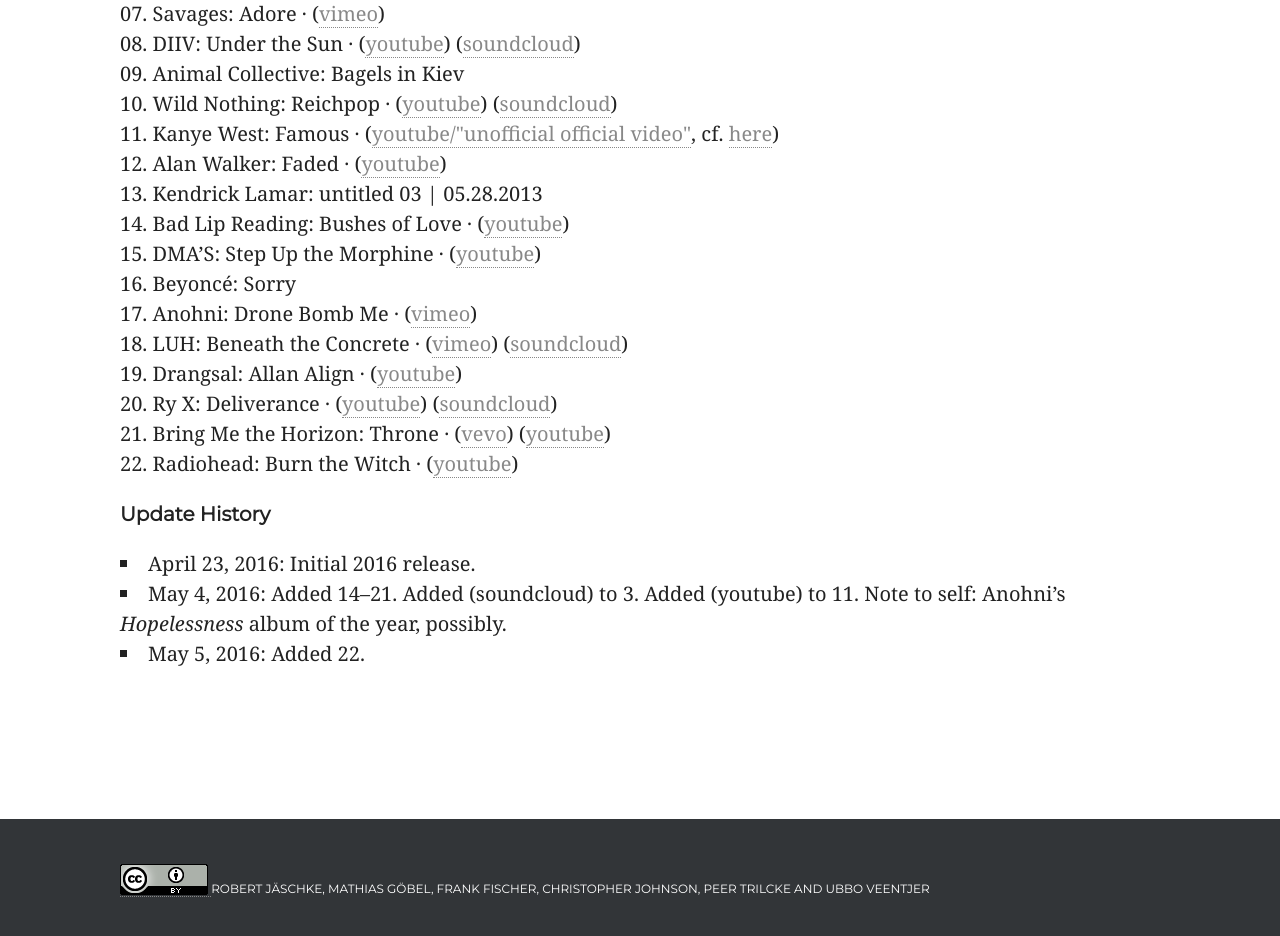
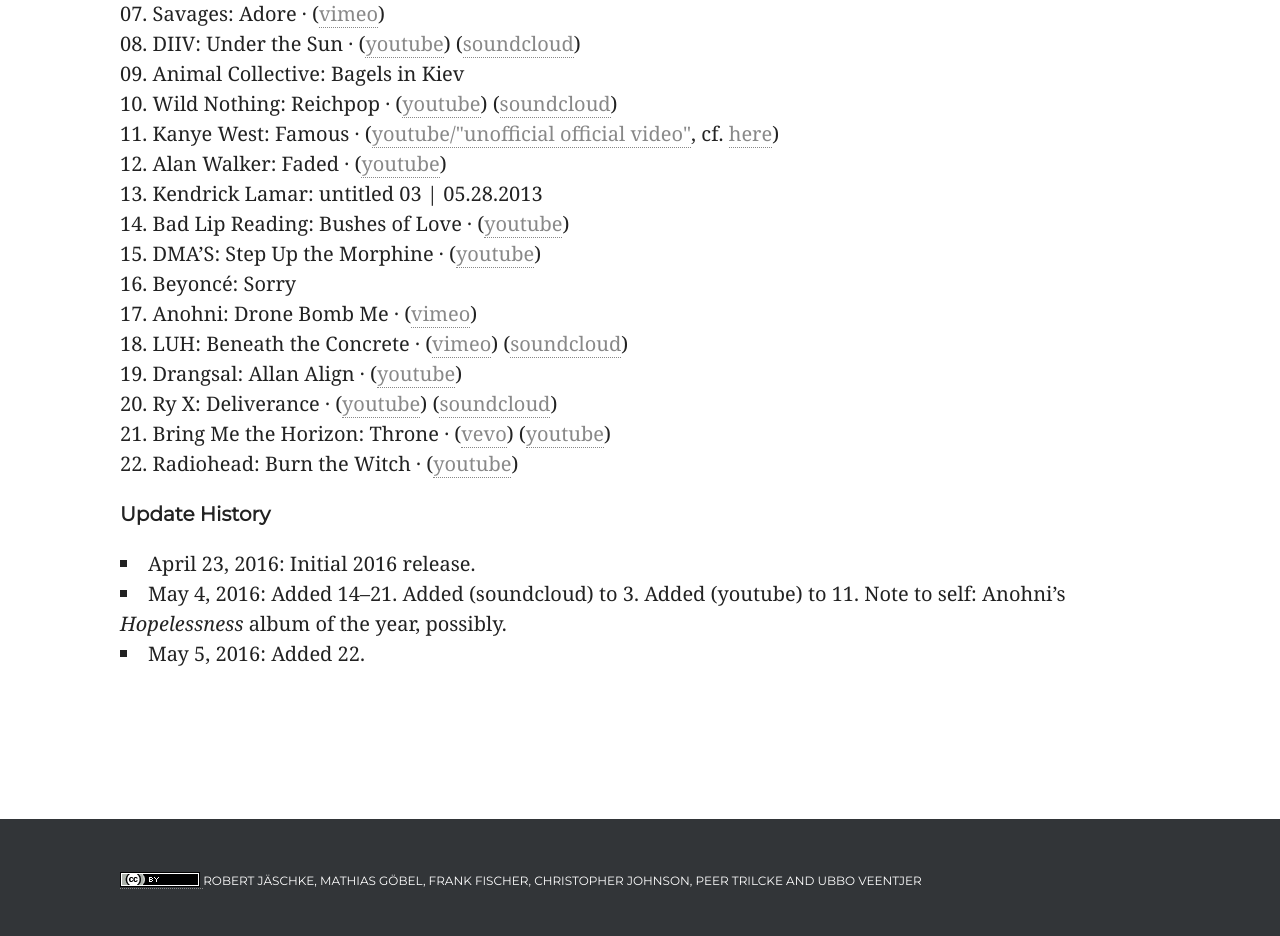
Before and after one commit to weltliteratur/blog, a Jekyll site: the page built from dh-soundtrack.md, in a window 1280 px wide. Shown: the part 871-1807 px from the top of the page. Built offline with Jekyll 4.4.1, drawn with Linux system fonts in a browser that asks for light colours; nearby versions of some CDN libraries; some web fonts are replaced.

Commit message:
smaller cc-by image

```diff
--- a/_includes/footer.html
+++ b/_includes/footer.html
@@ -5,7 +5,7 @@
     <div class="wrapper">
       <p class="copy">
 	<a href="https://creativecommons.org/licenses/by/4.0/" itemprop="license">
-	  <img src="/images/cc-by.png" alt="CC-BY" width="88" height="31"/>
+	  <img src="/images/cc-by.png" alt="CC-BY" width="80" height="15"/>
 	</a>
 	{% for author in site.authors %}
 	{{ author[1].name }}{% unless forloop.rindex0 < 2 %}, {% endunless %}{% if forloop.rindex0 == 1 %} and {% endif %}
```
Also changed, not shown: images/cc-by.png.
